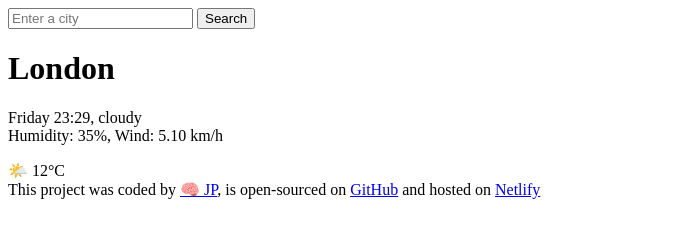
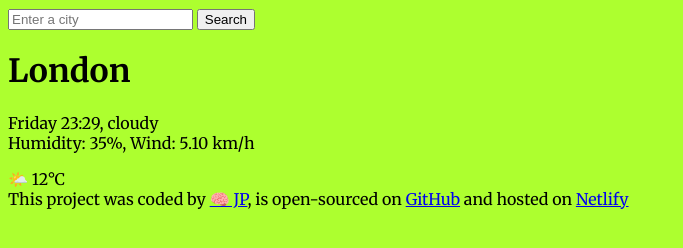
Before and after one commit to Swabian-Janne/Weather_app_1.0, a plain HTML site: page index.html in a window 1280 px wide. Shown: the whole page, without its empty margins (0-683 px from the left). Drawn offline with Linux system fonts and the light colour scheme.

Commit message:
added style.css file & font link

```diff
--- a/index.html
+++ b/index.html
@@ -4,6 +4,12 @@
 <head>
     <meta charset="UTF-8">
     <meta name="viewport" content="width=device-width, initial-scale=1.0">
+    <link rel="preconnect" href="https://fonts.googleapis.com">
+    <link rel="preconnect" href="https://fonts.gstatic.com" crossorigin>
+    <link
+        href="https://fonts.googleapis.com/css2?family=Merriweather:ital,wght@0,300;0,400;0,700;0,900;1,300;1,400;1,700;1,900&family=Source+Code+Pro:ital,wght@0,200..900;1,200..900&display=swap"
+        rel="stylesheet">
+    <link rel="stylesheet" href="src/style.css">
     <title>Welcome to 🧠 JP Weather App</title>
 </head>
 
--- /dev/null
+++ b/src/style.css
@@ -0,0 +1,6 @@
+/** @format */
+
+body {
+  background: greenyellow;
+  font-family: "Merriweather", serif;
+}
```
